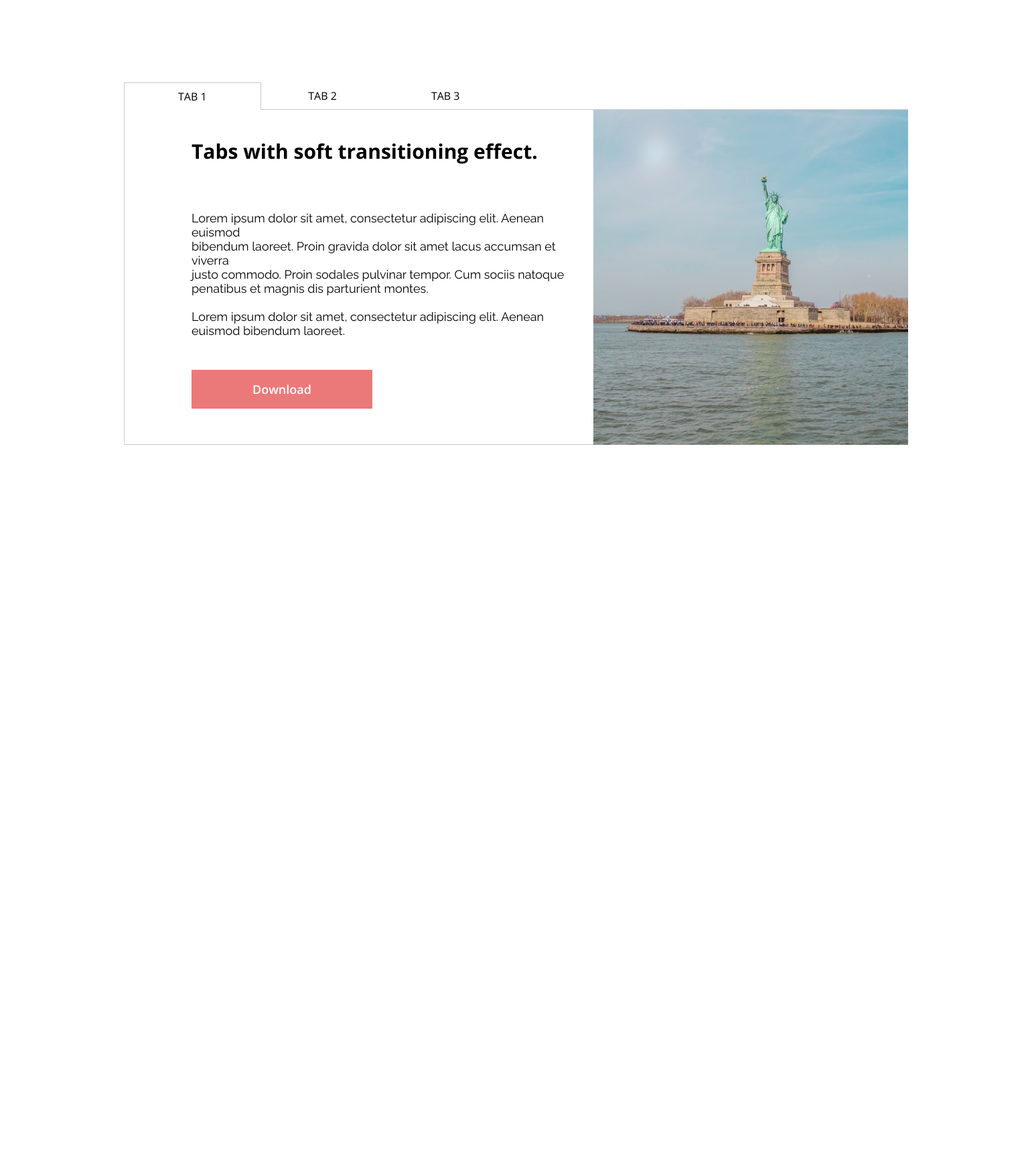
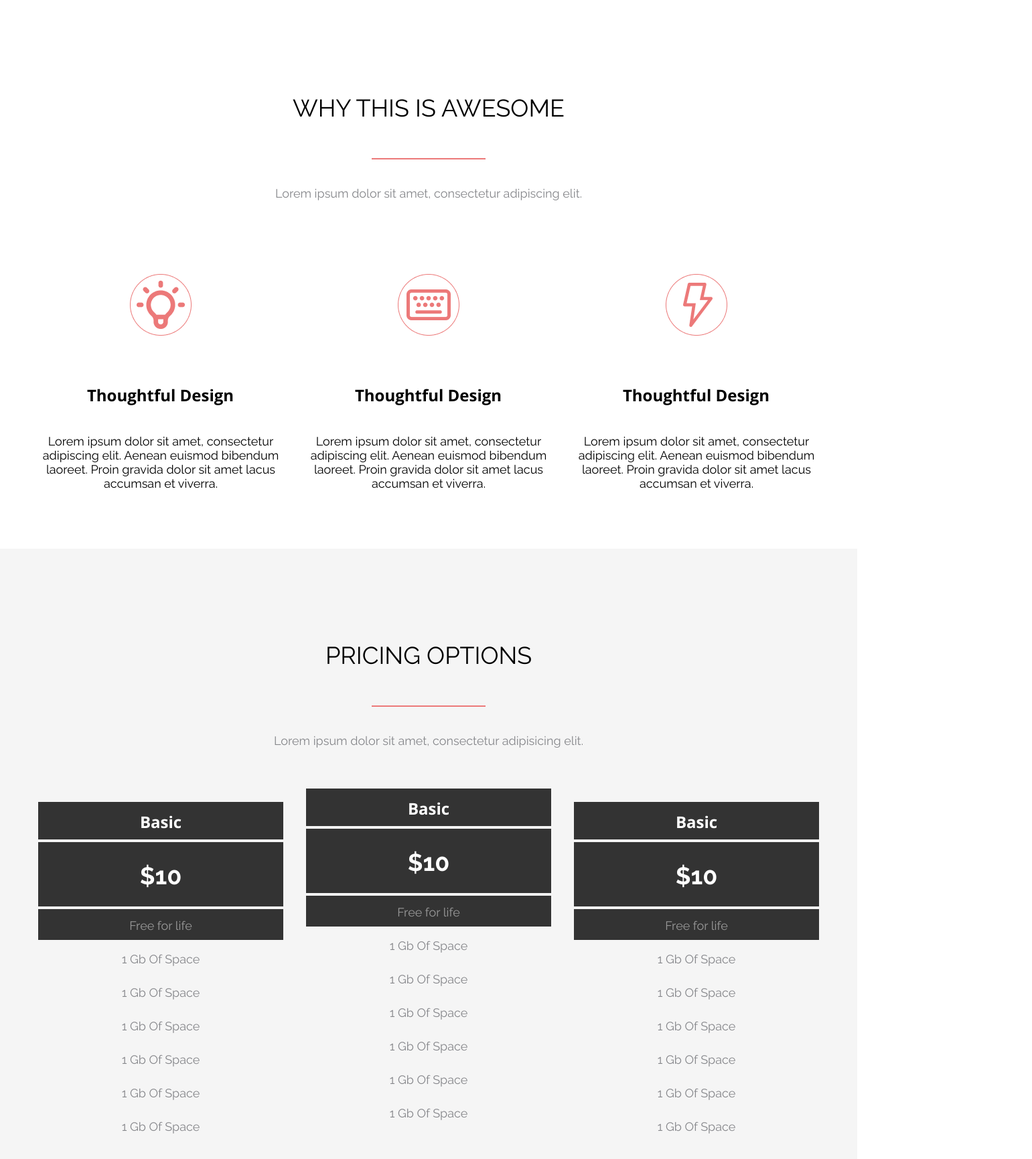
Before and after one commit to UlyaGrintsevich/-2-3, a plain HTML site: page index.html in a window 1280 px wide. Shown: the part 680-2410 px from the top of the page at 67% size, 1541 px wide, since content can reach past the window. Before the commit the page ends 1394 px from the top, so only its background shows below. Drawn offline with nearby package versions, Linux system fonts and the light colour scheme.

Commit message:
Add files via upload

```diff
--- /dev/null
+++ b/awesome.css
@@ -0,0 +1,100 @@
+@import url('https://fonts.googleapis.com/css2?family=Open+Sans:wght@700&family=Raleway&display=swap');
+
+
+* {
+    font-family: Raleway, sans-serif;
+    box-sizing: border-box;
+    margin: 0;
+    padding: 0;
+}
+
+
+.awesome-container {
+    width: 100%;
+    height: 100vh;
+    display: flex;
+    justify-content: center;
+    align-items: center;
+}
+
+.awesome-subcontainer {
+    width: 1170px;
+    box-sizing: content-box;
+}
+
+.awesome-info-container {
+
+    width: 1170px;
+    height: 383px;
+    display: flex;
+    justify-content: space-between;
+
+}
+
+.awesome-info {
+    width: 370px;
+    height: 383px;
+
+}
+
+.awesome-subcontainer .separator {
+    border: 0.5px solid #EC7979;
+    width: 170px;
+    margin: 0 auto;
+}
+
+.awesome-container h2 {
+
+    color: #000;
+    font-family: 'Raleway', sans-serif;
+    font-size: 36px;
+    text-align: center;
+    text-transform: uppercase;
+    font-weight: 400;
+    line-height: 150px;
+    width: 1170px;
+
+}
+
+.awesome-container .text {
+    height: 21px;
+    color: #86878B;
+    font-family: 'Raleway', sans-serif;
+    font-size: 18px;
+    text-align: center;
+    font-weight: 400;
+    margin-top: 40px;
+    margin-bottom: 71px;
+
+}
+
+.awesome-info__title {
+    height: 100px;
+    width: 369px;
+    font-family: 'Open Sans', sans-serif;
+    font-weight: 700;
+    font-size: 24px;
+    color: #000;
+    text-align: center;
+    margin-bottom: 8px;
+    line-height: 100px;
+
+
+}
+
+.awesome-info__text {
+    height: 105px;
+    width: 370px;
+    font-family: 'Raleway', sans-serif;
+    font-size: 18px;
+    text-align: center;
+    font-weight: 400;
+    margin: auto;
+
+}
+
+img {
+    display: block;
+    margin: auto;
+
+}
--- a/index.html
+++ b/index.html
@@ -1,71 +1,123 @@
 <!DOCTYPE html>
 <html lang="en">
+
 <head>
     <meta charset="UTF-8">
     <meta http-equiv="X-UA-Compatible" content="IE=edge">
     <meta name="viewport" content="width=device-width, initial-scale=1.0">
-    <link rel="stylesheet" href="index.css">
-    <link rel="stylesheet" href="index2.css">
-    <title>Why this is awesome</title>
+    <link rel="stylesheet" href="awesome.css">
+    <link rel="stylesheet" href="tabs.css">
+    <link rel="stylesheet" href="pricing.css">
+    <title>Website</title>
 </head>
+
 <body>
-    <section class="section1">
-<h2>Why this is awesome</h2>
-<hr>
-<p>Lorem ipsum dolor sit amet, consectetur adipiscing elit.</p>
-<body>
+    <main class="tabs-container">
+        <div class="tabs">
+            <div class="wrapper__tab1">tab 1</div>
+            <div class="wrapper__tab2">tab 2</div>
+            <div class="wrapper__tab3">tab 3</div>
+            <div class="wrapper__tab4"></div>
 
-        <article>
-           <div><img src="about_icon_1.png" alt=""></div>
-            <div class="column">
-                <h4 class="column__title">Thoughtful Design</h4>
-             <h5 class="column__text">Lorem ipsum dolor sit amet, consectetur adipiscing
-                elit. Aenean euismod bibendum laoreet. Proin gravida  dolor sit amet lacus accumsan et viverra.</h5>
-            </div>
-        </article>
-        <article>
-            <div> <img src="about_icon_2.png" alt=""></div>
-            <div class="column">
-                <h4 class="column__title">Thoughtful Design</h4>
-             <h5 class="column__text">Lorem ipsum dolor sit amet, consectetur adipiscing
-                elit. Aenean euismod bibendum laoreet. Proin gravida  dolor sit amet lacus accumsan et viverra.</h5>
-            </div>
-        </article>
-        <article>
-
-            <div> <img src="about_icon_3.png" alt=""></div>
-            <div class="column">
-                <h4 class="column__title">Thoughtful Design</h4>
-             <h5 class="column__text">Lorem ipsum dolor sit amet, consectetur adipiscing
-                elit. Aenean euismod bibendum laoreet. Proin gravida  dolor sit amet lacus accumsan et viverra.</h5>
-        </article>
-
-
-    </section>
-    <section class="section2">
-        <div class="wrapper">
-            <div class="wrapper__tabs1">tab 1</div>
-            <div class="wrapper__tabs2">tab 2</div>
-            <div class="wrapper__tabs3">tab 3</div>
-            <div class="wrapper__tabs4"></div>
-
-            </div>
-        <div class="presentation-block">
+        </div>
+        <div class="tabs-presentation">
             <h3>Tabs with soft transitioning effect.</h3>
             <h5>Lorem ipsum dolor sit amet, consectetur adipiscing elit. Aenean euismod
                 <br>
                 bibendum laoreet. Proin gravida dolor sit amet lacus accumsan et viverra
                 <br>
-                justo commodo. Proin sodales pulvinar tempor. Cum sociis natoque penatibus et magnis dis parturient montes.
+                justo commodo. Proin sodales pulvinar tempor. Cum sociis natoque penatibus et magnis dis parturient
+                montes.
                 <br>
                 <br>
-                Lorem ipsum dolor sit amet, consectetur adipiscing elit. Aenean euismod bibendum laoreet.</h5>
+                Lorem ipsum dolor sit amet, consectetur adipiscing elit. Aenean euismod bibendum laoreet.
+            </h5>
             <button>Download</button>
         </div>
-            <div class="image-block">
-                <img src="Rectangle 111.png" alt=""/>
+        <div class="image-block">
+            <img src="Rectangle 111.png" alt="" />
+        </div>
+
+    </main>
+    <main class="awesome-container">
+        <div class="awesome-subcontainer">
+            <h2>Why this is awesome</h2>
+            <div class="separator"></div>
+            <h5 class="text">Lorem ipsum dolor sit amet, consectetur adipiscing elit.</h5>
+            <section class="awesome-info-container">
+                <section class="awesome-info">
+                    <img src="about_icon_1.png" alt="" />
+                    <div class="awesome-info__title">Thoughtful Design</div>
+                    <div class="awesome-info__text">Lorem ipsum dolor sit amet, consectetur adipiscing
+                        elit. Aenean euismod bibendum laoreet. Proin gravida dolor sit amet lacus accumsan et viverra.
+                    </div>
+
+                </section>
+
+                <section class="awesome-info">
+                    <img src="about_icon_2.png" alt="" />
+                    <div class="awesome-info__title">Thoughtful Design</div>
+                    <div class="awesome-info__text">Lorem ipsum dolor sit amet, consectetur adipiscing
+                        elit. Aenean euismod bibendum laoreet. Proin gravida dolor sit amet lacus accumsan et viverra.
+                    </div>
+
+                </section>
+                <section class="awesome-info">
+                    <img src="about_icon_3.png" alt="" />
+                    <div class="awesome-info__title">Thoughtful Design</div>
+                    <div class="awesome-info__text">Lorem ipsum dolor sit amet, consectetur adipiscing
+                        elit. Aenean euismod bibendum laoreet. Proin gravida dolor sit amet lacus accumsan et viverra.
+                    </div>
+
+                </section>
+            </section>
+
+        </div>
+    </main>
+        <main class="price-container">
+            <div class="price-subcontainer">
+                <h2>Pricing options</h2>
+                <div class="separator"></div>
+                <h5 class="text">Lorem ipsum dolor sit amet, consectetur adipisicing elit.</h5>
+                <section class="price-info-container">
+                    <section class="price-info">
+                        <h4>Basic</h4>
+                        <h3>$10</h3>
+                        <h5 class="subtitle">Free for life</h5>
+                        <h5 class="line">1 Gb Of Space</h5>
+                        <h5 class="line">1 Gb Of Space</h5>
+                        <h5 class="line">1 Gb Of Space</h5>
+                        <h5 class="line">1 Gb Of Space</h5>
+                        <h5 class="line">1 Gb Of Space</h5>
+                        <h5 class="line">1 Gb Of Space</h5>
+                    </section>
+                    <section class="price-info second">
+                        <h4>Basic</h4>
+                        <h3>$10</h3>
+                        <h5 class="subtitle">Free for life</h5>
+                        <h5 class="line">1 Gb Of Space</h5>
+                        <h5 class="line">1 Gb Of Space</h5>
+                        <h5 class="line">1 Gb Of Space</h5>
+                        <h5 class="line">1 Gb Of Space</h5>
+                        <h5 class="line">1 Gb Of Space</h5>
+                        <h5 class="line">1 Gb Of Space</h5>
+                    </section>
+                    <section class="price-info">
+                        <h4>Basic</h4>
+                        <h3>$10</h3>
+                        <h5 class="subtitle">Free for life</h5>
+                        <h5 class="line">1 Gb Of Space</h5>
+                        <h5 class="line">1 Gb Of Space</h5>
+                        <h5 class="line">1 Gb Of Space</h5>
+                        <h5 class="line">1 Gb Of Space</h5>
+                        <h5 class="line">1 Gb Of Space</h5>
+                        <h5 class="line">1 Gb Of Space</h5>
+                    </section>
+                </section>
             </div>
+        </main>
 
-    </section>
+
 </body>
+
 </html>
--- /dev/null
+++ b/pricing.css
@@ -0,0 +1,107 @@
+@import url('https://fonts.googleapis.com/css2?family=Open+Sans:wght@700&display=swap');
+@import url('https://fonts.googleapis.com/css2?family=Open+Sans:wght@700&family=Raleway:wght@400;700&display=swap');
+
+* {
+  font-family: Raleway, sans-serif;
+  box-sizing: border-box;
+  margin: 0;
+  padding: 0;
+}
+
+.price-container {
+  width: 100%;
+  height: 115vh;
+  background: #F5F5F5;
+  display: flex;
+  justify-content: center;
+  align-items: center;
+}
+
+.price-subcontainer {
+  width: 1170px;
+  box-sizing: content-box;
+  margin-top: 50px;
+}
+
+.price-info-container {
+  width: 1170px;
+  height: 530px;
+  display: flex;
+  justify-content: space-between;
+}
+
+.price-info {
+  width: 370px;
+  height: 510px;
+  align-self: flex-end;
+}
+
+section.second {
+  align-self: flex-start;
+}
+
+.price-info h4 {
+  background: #333;
+  color: #fff;
+  font-family: Open Sans, sans-serif;
+  text-align: center;
+  line-height: 60px;
+  height: 60px;
+  border: 2px solid #F5F5F5;
+  font-size: 24px;
+}
+
+.price-info h3 {
+  background: #333;
+  color: #fff;
+  height: 100px;
+  line-height: 100px;
+  text-align: center;
+  border: 2px solid #F5F5F5;
+  font-size: 36px;
+  font-weight: 700;
+}
+
+.price-info .subtitle {
+  height: 50px;
+  line-height: 50px;
+  background: #333;
+  text-align: center;
+  color: rgba(255, 255, 255, 0.5);
+  font-size: 18px;
+  font-weight: 400;
+  border: 2px solid #F5F5F5;
+}
+
+.price-info .line {
+  color: #86878B;
+  height: 50px;
+  line-height: 50px;
+  font-weight: 400;
+  border: 2px solid #F5F5F5;
+  text-align: center;
+  font-size: 18px;
+}
+
+.price-subcontainer h2 {
+  height: 150px;
+  line-height: 150px;
+  text-transform: uppercase;
+  font-size: 36px;
+  font-weight: 400;
+  text-align: center;
+}
+
+.price-subcontainer .separator {
+  border: 0.5px solid #EC7979;
+  width: 170px;
+  margin: 0 auto;
+}
+
+.price-subcontainer .text {
+  margin: 40px 0 59px;
+  font-weight: 400;
+  font-size: 18px;
+  text-align: center;
+  color: #86878B;
+}
--- /dev/null
+++ b/tabs.css
@@ -0,0 +1,96 @@
+@import url('https://fonts.googleapis.com/css2?family=Open+Sans:wght@400;600;700&family=Raleway&display=swap');
+
+* {
+    margin: 0;
+    padding: 0;
+}
+
+.tabs-container {
+    height: 100vh;
+    height: 540px;
+    width: 1170px;
+    border: 1px solid #C6CBCD;
+    border-top-left-radius: 5px;
+    border-top: none;
+    border-right: none;
+    margin: 109px 170px 50px 170px;
+
+}
+
+.wrapper__tab1 {
+    width: 203px;
+    height: 40px;
+    font-family: 'Open Sans', sans-serif;
+    font-weight: 400;
+    display: table-cell;
+    vertical-align: middle;
+    text-transform: uppercase;
+    text-align: center;
+    border: 1px solid #C6CBCD;
+    border-bottom: none;
+    border-left: none;
+    border-radius: 5px 5px 0px 0px;
+}
+
+.wrapper__tab2,
+.wrapper__tab3 {
+    width: 184px;
+    height: 40px;
+    font-family: 'Open Sans', sans-serif;
+    font-weight: 400;
+    display: table-cell;
+    vertical-align: middle;
+    text-transform: uppercase;
+    text-align: center;
+    border-bottom: 1px solid #C6CBCD;
+}
+
+.wrapper__tab4 {
+    width: 600px;
+    height: 40px;
+    display: table-cell;
+    vertical-align: middle;
+    border-bottom: 1px solid #C6CBCD;
+}
+
+.tabs-presentation,
+.image-block {
+    display: table-cell;
+    vertical-align: middle;
+    box-sizing: border-box;
+}
+
+.tabs-container h3 {
+    font-family: 'Open Sans', sans-serif;
+    font-weight: 700;
+    line-height: 124px;
+    font-size: 30px;
+    margin-left: 100px;
+    margin-right: 30px;
+    width: 570px;
+    margin-bottom: 27px;
+}
+
+.tabs-container h5 {
+    font-family: 'Raleway', sans-serif;
+    font-weight: 400;
+    font-size: 18px;
+    width: 570px;
+    height: 210px;
+    margin-left: 100px;
+    margin-bottom: 27px;
+}
+
+button {
+    width: 270px;
+    height: 58px;
+    color: #fff;
+    background: #EC7979;
+    font-size: 18px;
+    font-family: 'Open Sans';
+    font-weight: 600;
+    margin-left: 100px;
+    border: none;
+    margin-bottom: 54px;
+    margin-right: 330px;
+}
```
